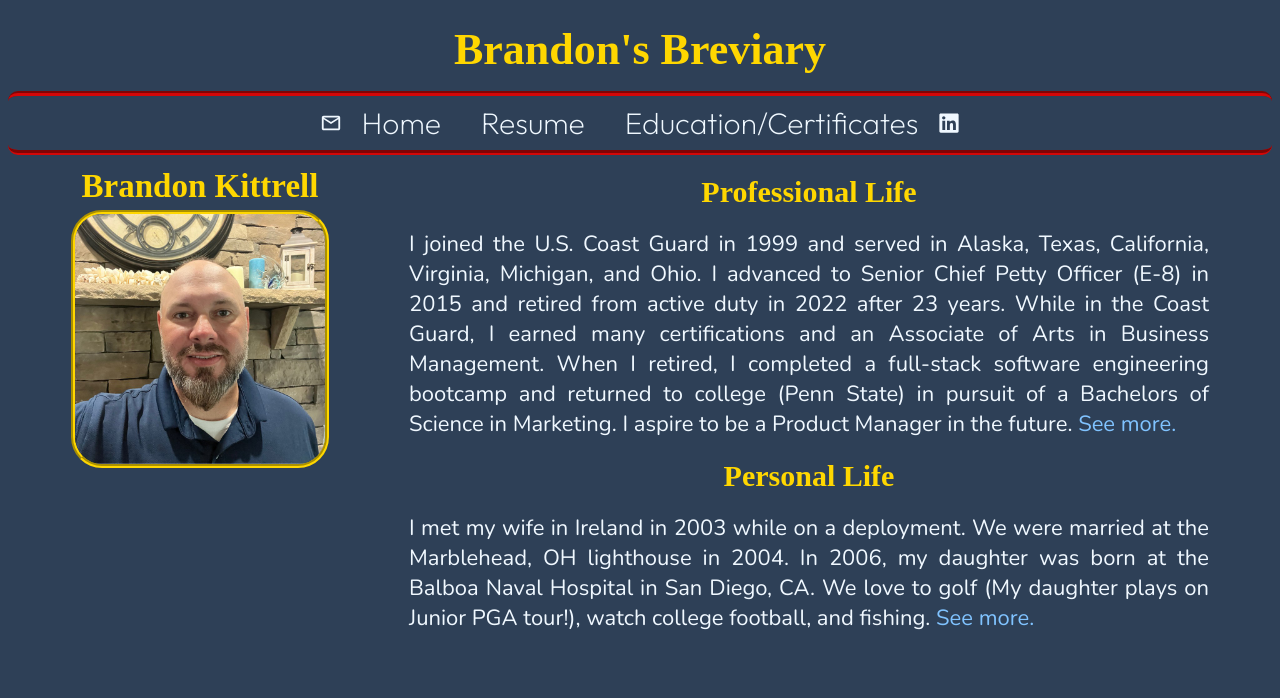
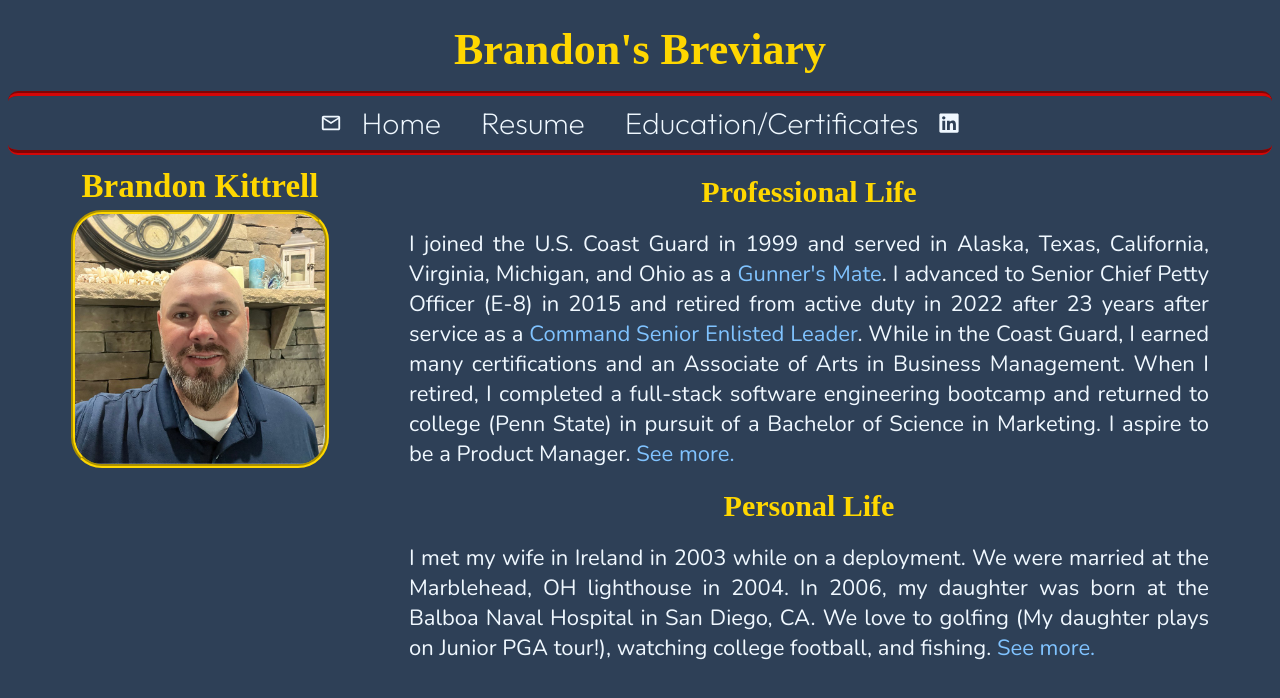
Before and after one commit to BRKittrell/Breviary2, a React (Create React App) app: page / in a window 1280 px wide. Shown: the top 698 px of the page. Built offline with nearby package versions, Linux system fonts and the light colour scheme; a web font is replaced by a local one.

Commit message:
looking better

```diff
--- a/src/App.js
+++ b/src/App.js
@@ -5,7 +5,7 @@ import Home from "./pages/Home";
 import DegreeAndCertificate from "./pages/DegreeAndCertificate";
 import JustForLaughs from "./pages/Laugh";
 import PageNotFound from "./pages/PageNotFound";
-import Play from "./pages/Personal";
+import Play from "./pages/SeeMore";
 import Projects from "./pages/Projects";
 import Resume from "./pages/Resume";
 import Videos from "./pages/Videos";
@@ -23,7 +23,7 @@ import "./styling/resume.css"
 import "./styling/construction.css"
 import "./styling/laugh.css"
 import "./styling/heist.css"
-import "./styling/personal.css"
+import "./styling/seeMore.css"
 
 function App() {
   return (
--- a/src/pages/About.js
+++ b/src/pages/About.js
@@ -9,17 +9,17 @@ const About = () => {
     <div className="aboutDiv">
           <h1>Professional Life</h1>
       <p className="aboutParagraph">
-        I joined the U.S. Coast Guard in 1999 and served in Alaska, Texas, California, Virginia, Michigan, and Ohio.
-        I advanced to Senior Chief Petty Officer (E-8) in 2015 and retired from active duty in 2022 after 23 years.
+        I joined the U.S. Coast Guard in 1999 and served in Alaska, Texas, California, Virginia, Michigan, and Ohio as a  <a target="_blank" href="https://www.cool.osd.mil/uscg/moc/index.html?moc=gm&tab=overview">Gunner's Mate</a>.
+        I advanced to Senior Chief Petty Officer (E-8) in 2015 and retired from active duty in 2022 after 23 years after service as a <a target="_blank" href="https://www.cool.osd.mil/uscg/moc/index.html?moc=cg_csel&tab=overview">Command Senior Enlisted Leader</a>.
         While in the Coast Guard, I earned many certifications and an Associate of Arts in Business Management.
-        When I retired, I completed a full-stack software engineering bootcamp and returned to college (Penn State) in pursuit of a Bachelors of Science in Marketing.
-        I aspire to be a Product Manager in the future. <Link to="personal">See more.</Link>
+        When I retired, I completed a full-stack software engineering bootcamp and returned to college (Penn State) in pursuit of a Bachelor of Science in Marketing.
+        I aspire to be a Product Manager. <Link to="personal">See more.</Link>
         </p>
         <h1>Personal Life</h1>
         <p className="aboutParagraph">
         I met my wife in Ireland in 2003 while on a deployment. We were married at the Marblehead, OH lighthouse in 2004.
         In 2006, my daughter was born at the Balboa Naval Hospital in San Diego, CA.
-        We love to golf (My daughter plays on Junior PGA tour!), watch college football, and fishing. <Link to="personal" >See more.</Link>
+        We love to golfing (My daughter plays on Junior PGA tour!), watching college football, and fishing. <Link to="personal" >See more.</Link>
         </p>
           </div>
   );
--- a/src/pages/Personal.js
+++ /dev/null
@@ -1,50 +0,0 @@
-import React from "react";
-import fishing from "../images/AlaskaFish.jpeg"
-import OIF from "../images/OIF.jpeg"
-import CSEL from "../images/CSEL.jpeg"
-import PSUMSUGame from "../images/PSUMSUGame.jpeg"
-import RickieFowler from "../images/RickieFowler.jpeg"
-import Roo from "../images/Roo.jpeg"
-
-
-
-const SeeMore = () =>{
-    return (
-      <>
-        <div className="personalDiv">
-        <div className="personalImageDiv">
-          <img class="personalImages" src={CSEL}/>
-          <p>Command Senior Enlisted Leader, 9th Coast Guard District</p>
-        </div>
-
-        <div className="personalImageDiv">
-          <img class="personalImages" src={fishing}/>
-          <p>Family fishing trip in Ketchikan, Alaska.</p>
-        </div>
-
-        <div className="personalImageDiv">
-          <img class="personalImages" src={OIF}/>
-          <p>Operation Iraqi Freedom, 2003</p>
-        </div>
-
-        <div className="personalImageDiv">
-          <img class="personalImages" src={PSUMSUGame}/>
-          <p>Penn State vs. Michigan State Football</p>
-        </div>
-
-        <div className="personalImageDiv">
-          <img class="personalImages" src={RickieFowler}/>
-          <p>My daughter with Rickie Fowler at the Rocket Mortgage Classic. He won!</p>
-        </div>
-
-        <div className="personalImageDiv">
-          <img class="personalImages" src={Roo}/>
-          <p>We love our Aussie, Roo, too!</p>
-        </div>
-
-        </div>
-      </>
-    )
-}
-
-export default SeeMore;
--- /dev/null
+++ b/src/pages/SeeMore.js
@@ -0,0 +1,50 @@
+import React from "react";
+import fishing from "../images/AlaskaFish.jpeg"
+import OIF from "../images/OIF.jpeg"
+import CSEL from "../images/CSEL.jpeg"
+import PSUMSUGame from "../images/PSUMSUGame.jpeg"
+import RickieFowler from "../images/RickieFowler.jpeg"
+import Roo from "../images/Roo.jpeg"
+
+
+
+const SeeMore = () =>{
+    return (
+      <div className="seeMoreDiv">
+        <div className="personalDiv">
+        <div className="personalImageDiv">
+          <img class="personalImages" src={CSEL}/>
+          <p>Command Senior Enlisted Leader, 9th Coast Guard District</p>
+        </div>
+
+        <div className="personalImageDiv">
+          <img class="personalImages" src={fishing}/>
+          <p>Family fishing trip in Ketchikan, Alaska.</p>
+        </div>
+
+        <div className="personalImageDiv">
+          <img class="personalImages" src={OIF}/>
+          <p>Operation Iraqi Freedom, 2003</p>
+        </div>
+
+        <div className="personalImageDiv">
+          <img class="personalImages" src={PSUMSUGame}/>
+          <p>Penn State vs. Michigan State Football</p>
+        </div>
+
+        <div className="personalImageDiv">
+          <img class="personalImages" src={RickieFowler}/>
+          <p>My daughter with Rickie Fowler at the Rocket Mortgage Classic. He won!</p>
+        </div>
+
+        <div className="personalImageDiv">
+          <img class="personalImages" src={Roo}/>
+          <p>We love our Aussie, Roo, too!</p>
+        </div>
+
+        </div>
+      </div>
+    )
+}
+
+export default SeeMore;
```
Also changed, not shown: src/styling/seeMore.css (renamed from src/styling/personal.css), 9 other files (tests, documents, lock files or other folders).
